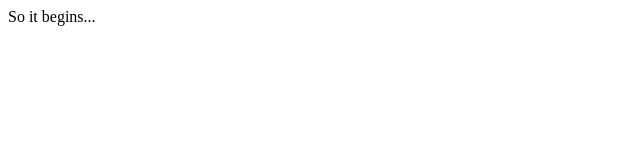
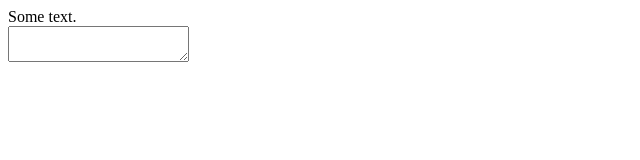
Before and after one commit to 30isnottoolate/typing-trainer, a React app: page / in a window 1280 px wide. Shown: the top 160 px of the page, without its empty margins (0-640 px from the left). Built offline with nearby package versions, Linux system fonts and the light colour scheme.

Commit message:
Add basic elements

```diff
--- a/src/components/App.tsx
+++ b/src/components/App.tsx
@@ -3,9 +3,10 @@ import React from "react";
 const App: React.FC = () => {
     return (
         <div>
-            So it begins...
+            <div id="text-source">Some text.</div>
+            <textarea id="text-input" />
         </div>
-    )
+    );
 }
 
 export default App;
```
